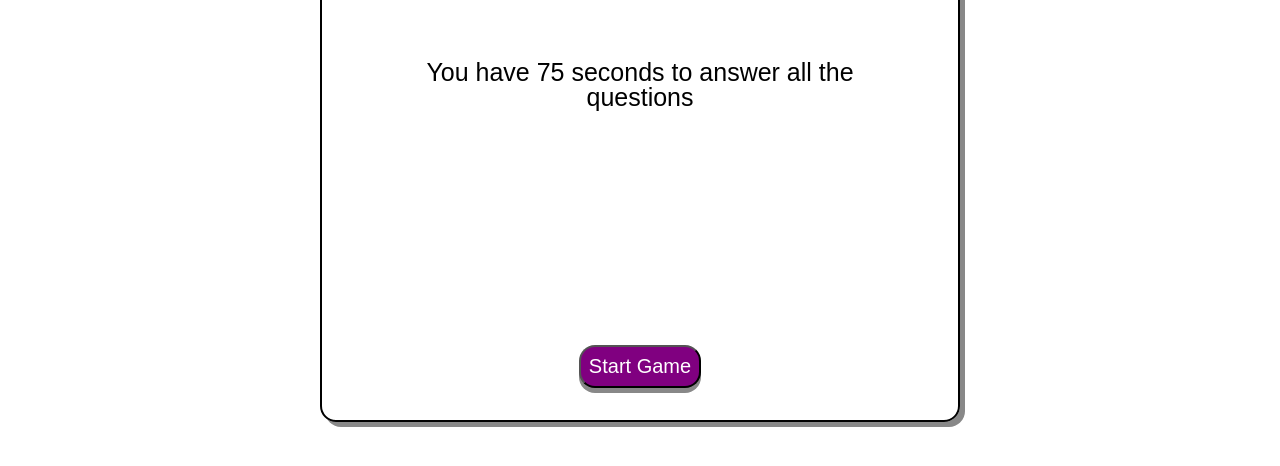
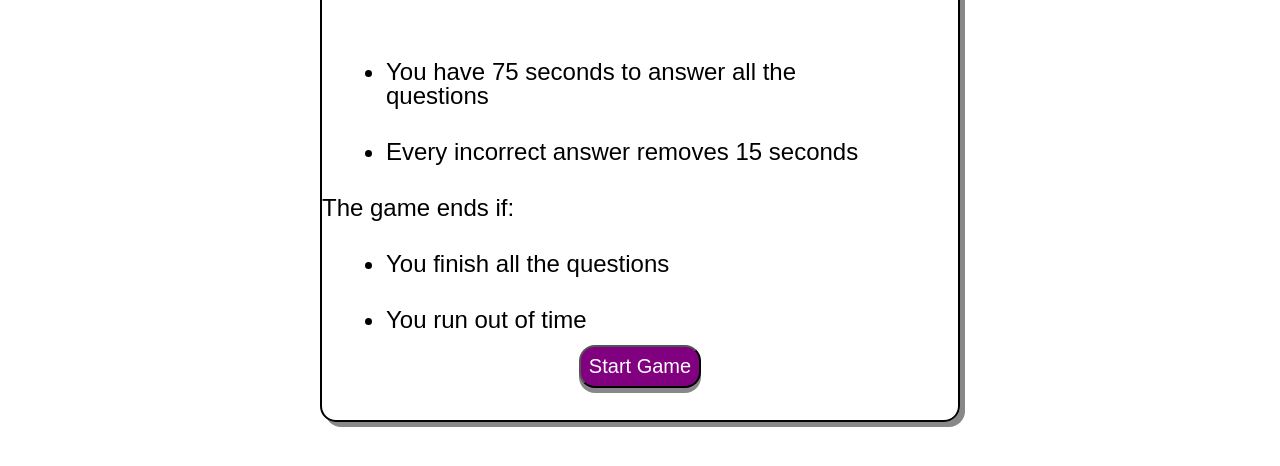
Before and after one commit to AMillsy/Code-Quiz-JavaScript-Fundermentals, a plain HTML site: page index.html in a window 1280 px wide. Shown: the part 230-696 px from the top of the page. Drawn offline with Linux system fonts and the light colour scheme.

Commit message:
Adding rules to the welcome section

```diff
--- a/assets/css/style.css
+++ b/assets/css/style.css
@@ -75,7 +75,7 @@ h1 {
 
 li {
   margin: 2rem 4rem;
-  font-size: 25px;
+  font-size: 150%;
 }
 
 .hidden {
@@ -110,3 +110,13 @@ input {
 .show {
   display: flex;
 }
+
+/*EXCEPTION IN WELCOME SECTION*/
+.rules {
+  list-style-type: disc;
+  text-align: left;
+}
+.item-exception {
+  list-style-type: none;
+  margin: 0;
+}
--- a/index.html
+++ b/index.html
@@ -17,8 +17,12 @@
       <section class="quiz-container">
         <section  id="welcome">
           <h1>Welcome to the quiz</h1>
-          <ul>
+          <ul class="rules">
             <li>You have 75 seconds to answer all the questions</li>
+            <li>Every incorrect answer removes 15 seconds</li>
+            <li class="item-exception">The game ends if:</li>
+            <li>You finish all the questions</li>
+            <li>You run out of time</li>
           </ul>
           <button class="button start">Start Game</button>
         </section>
```
